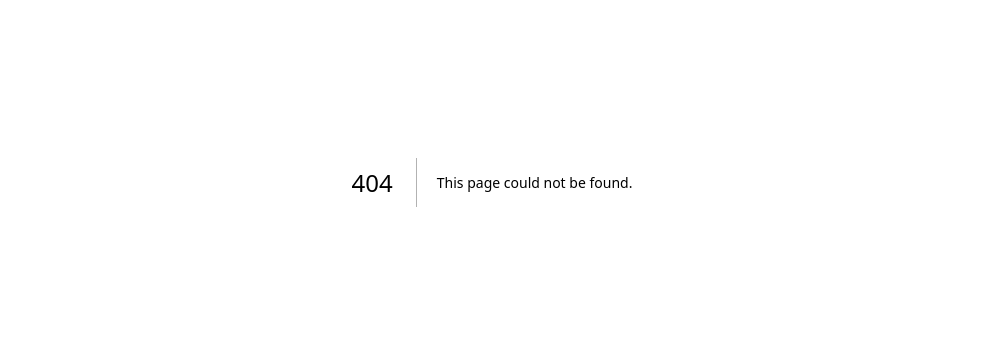
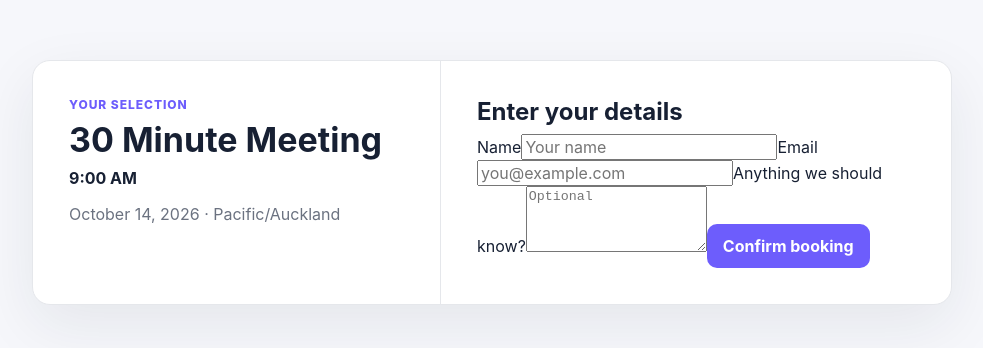
Before and after one commit to iparthapps-hash/booking-platform, a Next.js app: page /book/1/details in a window 1280 px wide. Before the commit this address had no page. Shown: the part 218-566 px from the top of the page, without its empty margins (148-1131 px from the left). Built offline with nearby package versions, Linux system fonts and the light colour scheme.

Commit message:
Add guest details and confirmation flow

```diff
--- /dev/null
+++ b/app/book/[slug]/details/page.tsx
@@ -0,0 +1,53 @@
+'use client'
+
+import { FormEvent, useState } from 'react'
+import { useSearchParams } from 'next/navigation'
+
+export default function BookingDetailsPage() {
+  const params = useSearchParams()
+  const time = params.get('time') || '9:00 AM'
+  const [submitted, setSubmitted] = useState(false)
+
+  function submit(e: FormEvent<HTMLFormElement>) {
+    e.preventDefault()
+    setSubmitted(true)
+  }
+
+  if (submitted) {
+    return (
+      <main className="bookingPage">
+        <section className="bookingCard" style={{ gridTemplateColumns: '1fr' }}>
+          <div className="bookingMain">
+            <p className="eyebrow">Confirmed</p>
+            <h1>Your meeting is booked</h1>
+            <p className="muted">30 Minute Meeting · {time} · Pacific/Auckland</p>
+            <p>A confirmation email and calendar invitation will be sent when integrations are connected.</p>
+            <a className="secondary" href="/">Return to dashboard</a>
+          </div>
+        </section>
+      </main>
+    )
+  }
+
+  return (
+    <main className="bookingPage">
+      <section className="bookingCard">
+        <div className="bookingInfo">
+          <p className="eyebrow">Your selection</p>
+          <h1>30 Minute Meeting</h1>
+          <p><strong>{time}</strong></p>
+          <p className="muted">October 14, 2026 · Pacific/Auckland</p>
+        </div>
+        <div className="bookingMain">
+          <h2>Enter your details</h2>
+          <form className="form" onSubmit={submit}>
+            <label>Name<input required name="name" placeholder="Your name" /></label>
+            <label>Email<input required type="email" name="email" placeholder="you@example.com" /></label>
+            <label>Anything we should know?<textarea name="notes" rows={4} placeholder="Optional" /></label>
+            <button className="primary" type="submit">Confirm booking</button>
+          </form>
+        </div>
+      </section>
+    </main>
+  )
+}
```
